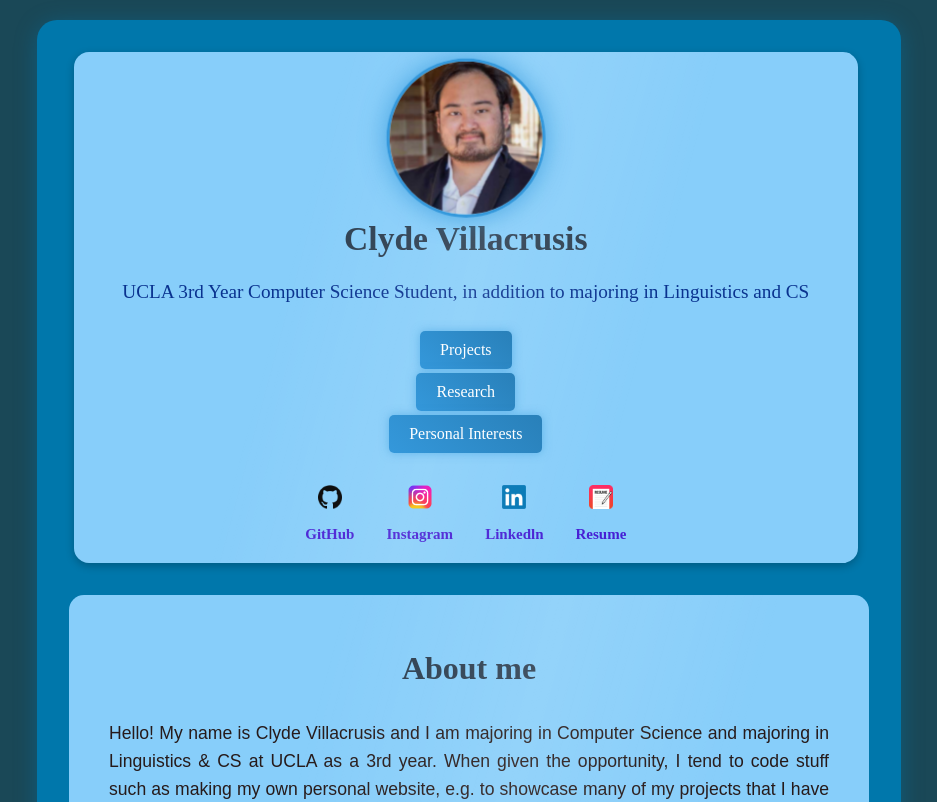
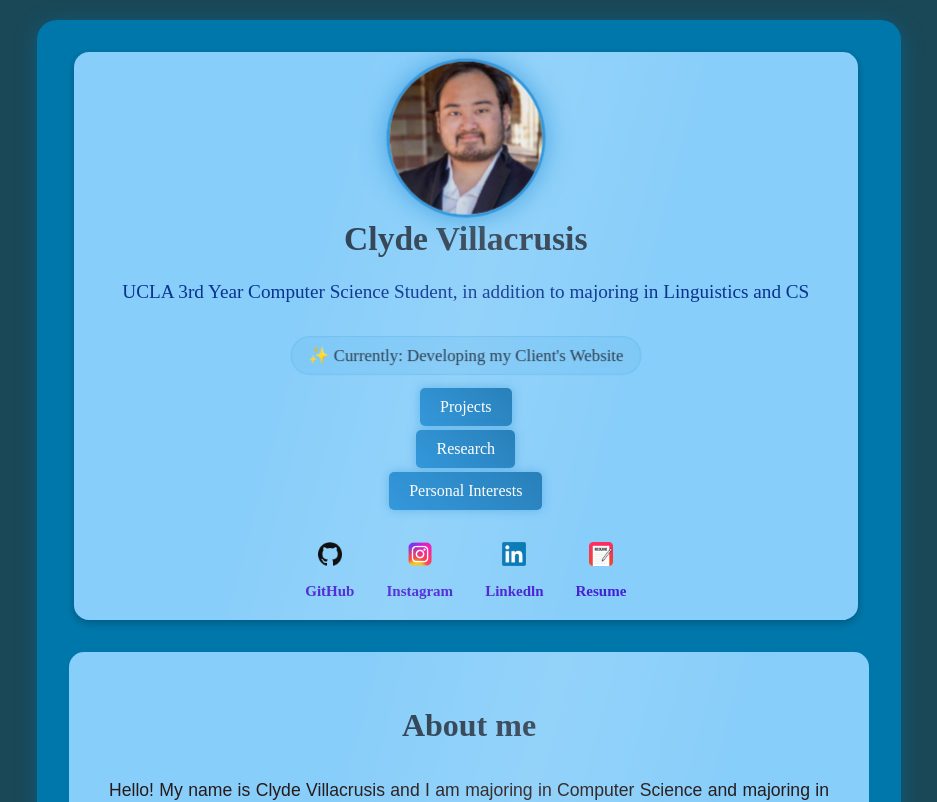
Before and after one commit to Clyde0513/portfolio, a Vue app: page / in a window 1280 px wide. Shown: the top 802 px of the page, without its empty margins (171-1108 px from the left). Built offline with nearby package versions, Linux system fonts and the light colour scheme.

Commit message:
added a status badge

```diff
--- a/src/components/mainCard.vue
+++ b/src/components/mainCard.vue
@@ -24,6 +24,11 @@ const downloadResume = async () => {
     console.error('Download failed:', error);
   }
 };
+
+const getRandomEmoji = () => {
+  const emojis = ['👨‍💻', '🚀', '💡', '⚡', '✨'];
+  return emojis[Math.floor(Math.random() * emojis.length)];
+};
 </script>
 
 <template>
@@ -36,6 +41,9 @@ const downloadResume = async () => {
         <img src="../assets/me.png" alt="my photo">
         <h3>Clyde Villacrusis</h3>
         <p>UCLA 3rd Year Computer Science Student, in addition to majoring in Linguistics and CS</p>
+        <div class="status-badge">
+          <span>{{ getRandomEmoji() }} Currently: Developing my Client's Website</span>
+        </div>
         <div class="button-container">
             <router-link to="/projects" class="tech-button">Projects</router-link>
         </div>
@@ -105,6 +113,10 @@ const downloadResume = async () => {
             <img src = "../assets/python.png" alt = "Python Language Logo">
             <img src = "../assets/Vue.png" alt = "Vue Language Logo">
             <img src = "../assets/java.png" alt = "Java Language Logo">
+            <div class="tech-tooltip" v-for="tech in technologies" :key="tech.name">
+              <img :src="tech.logo" :alt="tech.name">
+              <span class="tooltip-text">{{ tech.experience }}</span>
+            </div>
         </div>
 
     </div>
@@ -218,6 +230,16 @@ const downloadResume = async () => {
     font-size: 1.2rem;
     }
 
+    .status-badge {
+      background: rgba(52, 152, 219, 0.1);
+      padding: 8px 16px;
+      border-radius: 20px;
+      margin: 10px auto;
+      display: inline-block;
+      backdrop-filter: blur(5px);
+      border: 1px solid rgba(52, 152, 219, 0.2);
+      animation: pulse 2s infinite;
+    }
 
     .social-links {
     display: flex;
@@ -299,6 +321,32 @@ const downloadResume = async () => {
         filter: drop-shadow(0 0 10px rgba(52, 152, 219, 0.8));
     }
 
+    .tech-tooltip {
+      position: relative;
+      display: inline-block;
+    }
+
+    .tooltip-text {
+      visibility: hidden;
+      background-color: rgba(0, 0, 0, 0.8);
+      color: white;
+      text-align: center;
+      padding: 5px 10px;
+      border-radius: 6px;
+      position: absolute;
+      z-index: 1;
+      bottom: 125%;
+      left: 50%;
+      transform: translateX(-50%);
+      opacity: 0;
+      transition: opacity 0.3s;
+    }
+
+    .tech-tooltip:hover .tooltip-text {
+      visibility: visible;
+      opacity: 1;
+    }
+
     .research-button{
        background-color: rgb(33, 7, 128);
        margin: 5px;
@@ -367,6 +415,12 @@ const downloadResume = async () => {
         100% { transform: rotate(360deg); }
     }
 
+    @keyframes pulse {
+      0% { transform: scale(1); }
+      50% { transform: scale(1.05); }
+      100% { transform: scale(1); }
+    }
+
     @media only screen and (max-width: 950px){
         .main-container{
             width: 95%;
```
